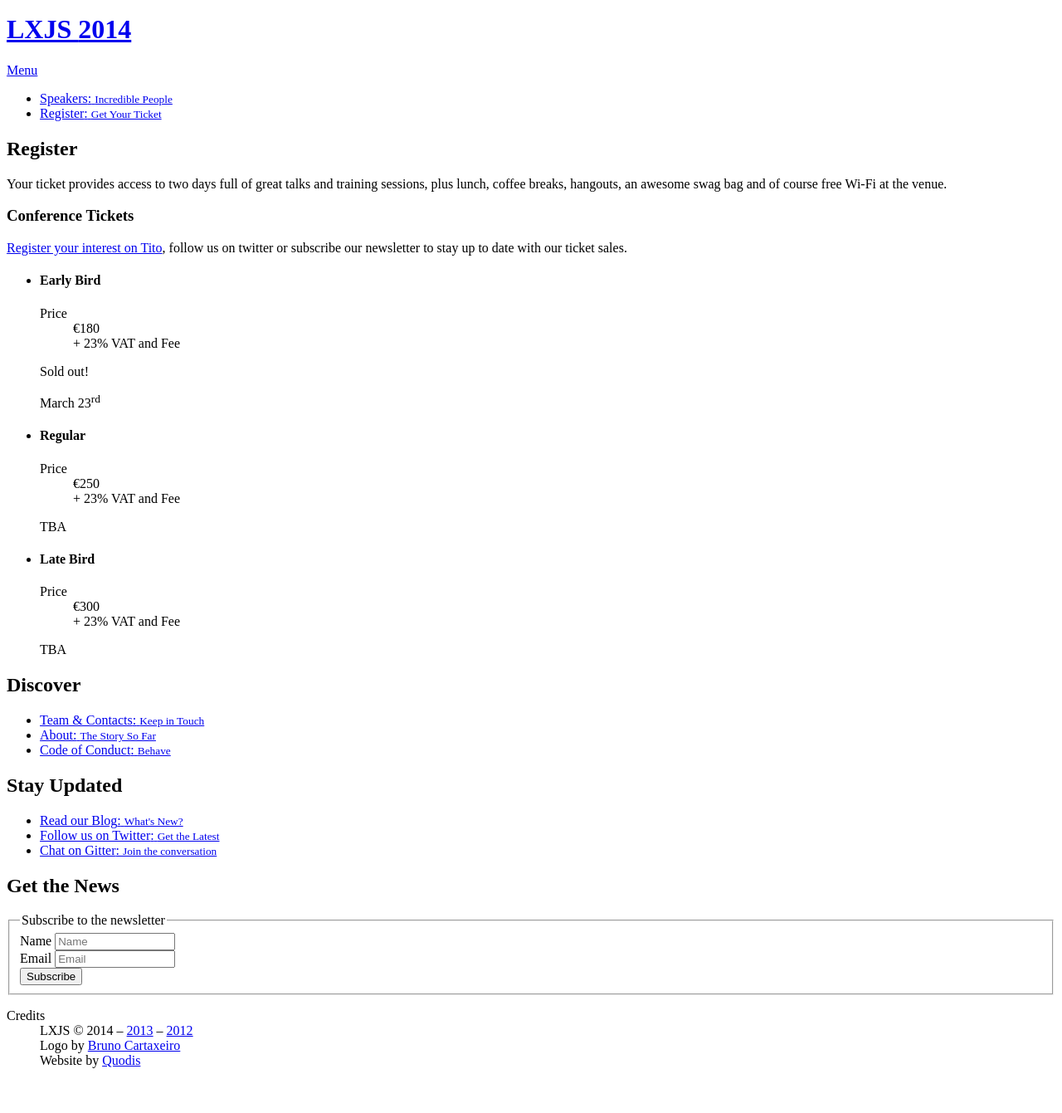
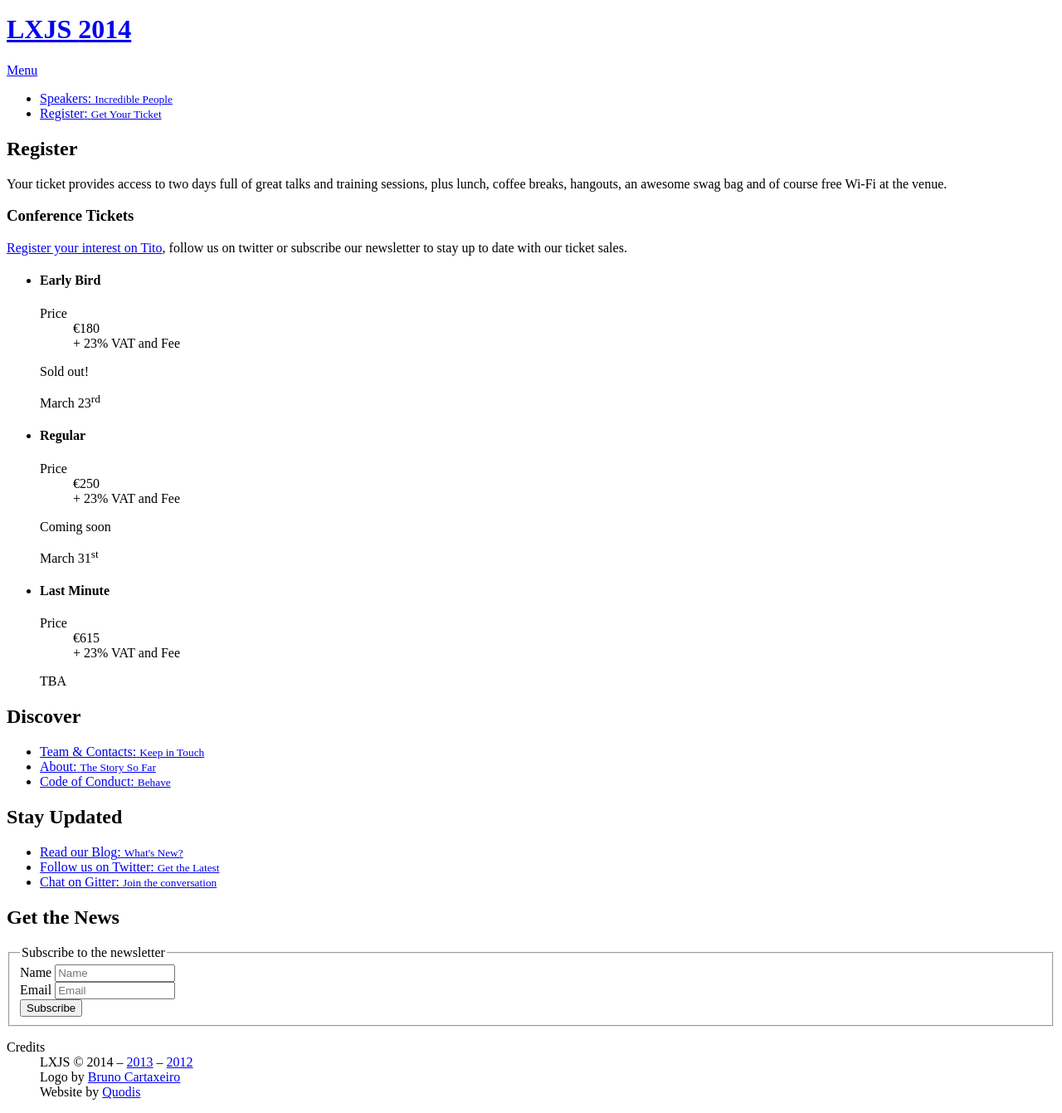
Before and after one commit to LXJS/lxjs-site-2014, a Jekyll site: the page built from src/register/index.html, in a window 1280 px wide, cut to the strip 112-1453 px from the top of the page. Shown: the whole strip at 83% size. Built offline with Jekyll 4.4.1, drawn with Linux system fonts in a browser that asks for light colours; nearby versions of some CDN libraries; Markdown is read by kramdown in place of the engine named in the settings; before the commit the page ends 1415 px from its top, so only the background shows below that.

Commit message:
Updated tickets

```diff
--- a/src/register/index.html
+++ b/src/register/index.html
@@ -58,23 +58,23 @@
 								<dd class="subtitle">+ 23% VAT and Fee</dd>
 							</dl>
 							<div class="ticket-body">
-								<p class="note"></p>
+								<p class="note">Coming soon</p>
 							</div>
 						</div>
 						<footer class="ticket-foot">
-							<span class="date">TBA</span>
+							<span class="date">March 31<sup>st</sup></span>
 						</footer>
 					</article>
 				</li>
 				<li class="ticket-wrapper">
 					<article class="ticket">
 						<header class="ticket-head">
-							<h1 class="ticket-prime-title">Late Bird</h1>
+							<h1 class="ticket-prime-title">Last Minute</h1>
 						</header>
 						<div class="ticket-body">
 							<dl class="ticket-data">
 								<dt>Price</dt>
-								<dd class="number">€300</dd>
+								<dd class="number">€615</dd>
 								<dd class="subtitle">+ 23% VAT and Fee</dd>
 							</dl>
 							<div class="ticket-body">
```
